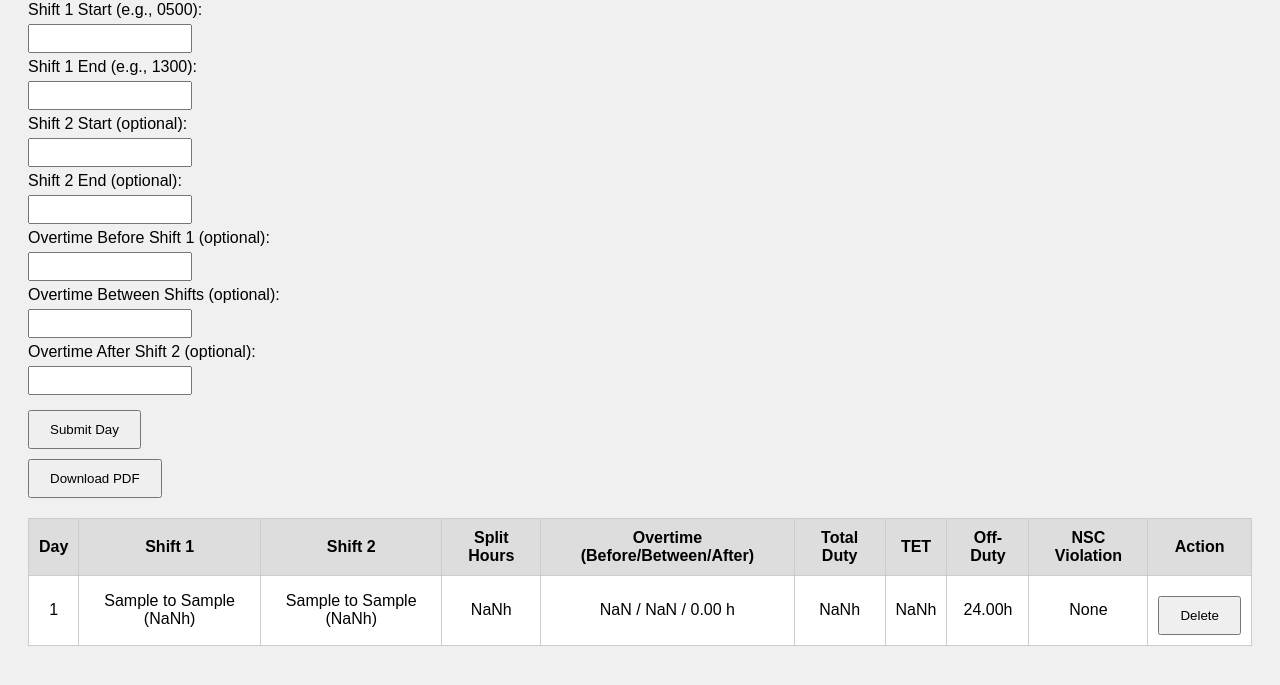
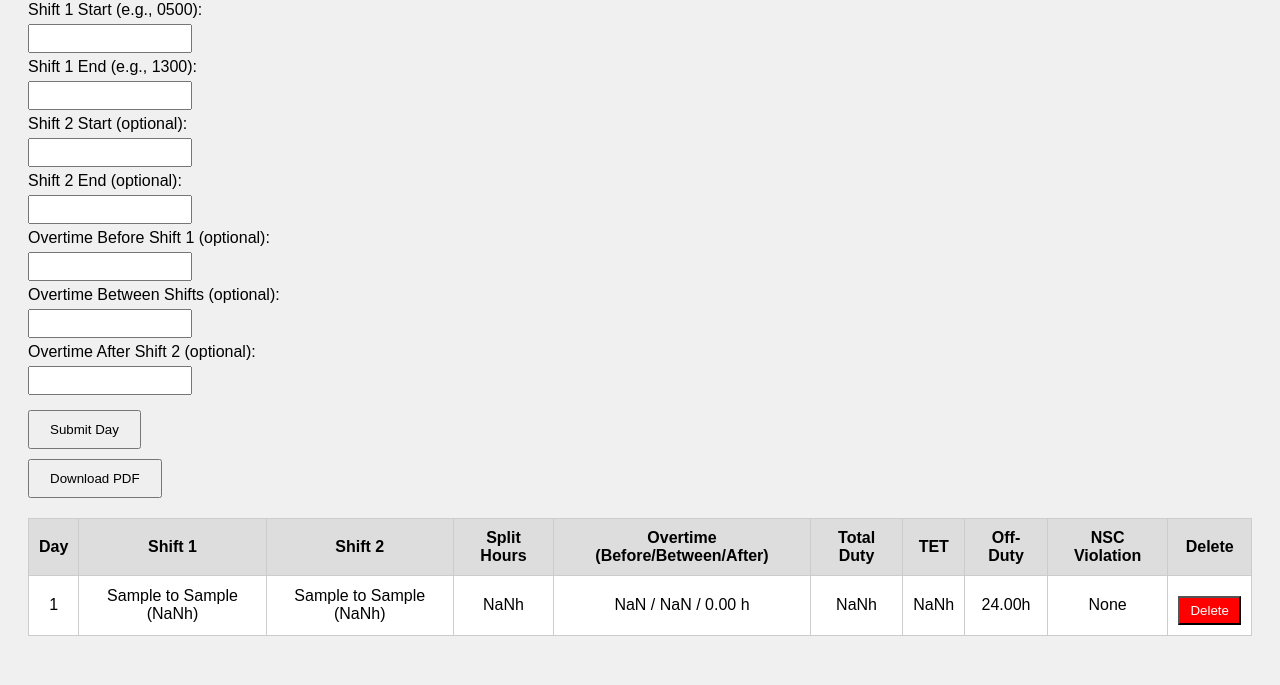
Before and after one commit to Gurkawal/NSC-HOURS-CALCULATOR, a plain HTML site: page index.html in a window 1280 px wide. Both pictures are taken after typing "Sample", "Sample", "Sample", "Sample", "Sample", "Sample" into the empty fields and a click on the button "Submit Day". Shown: the part 107-792 px from the top of the page. Drawn offline with nearby package versions, Linux system fonts and the light colour scheme.

Commit message:
index.html

```diff
--- a/index.html
+++ b/index.html
@@ -1,5 +1,4 @@
-<!DOCTYPE html>
-<html>
+<!DOCTYPE html><html>
 <head>
   <meta charset="UTF-8">
   <title>NSC Service Hours Calculator</title>
@@ -12,6 +11,7 @@
     table { width: 100%; border-collapse: collapse; margin-top: 20px; background: #fff; }
     th, td { border: 1px solid #ccc; padding: 10px; text-align: center; }
     th { background-color: #ddd; }
+    .delete-btn { background-color: red; color: white; padding: 5px 10px; cursor: pointer; }
   </style>
   <script src="https://cdnjs.cloudflare.com/ajax/libs/jspdf/2.5.1/jspdf.umd.min.js"></script>
   <script src="https://html2canvas.hertzen.com/dist/html2canvas.min.js"></script>
@@ -28,9 +28,7 @@
     <label>Overtime After Shift 2 (optional): <input type="text" id="otAfter"></label>
     <button type="submit">Submit Day</button>
   </form>
-  <button onclick="downloadPDF()">Download PDF</button>
-
-  <table id="results">
+  <button onclick="downloadPDF()">Download PDF</button>  <table id="results">
     <thead>
       <tr>
         <th>Day</th>
@@ -42,132 +40,109 @@
         <th>TET</th>
         <th>Off-Duty</th>
         <th>NSC Violation</th>
-        <th>Action</th>
+        <th>Delete</th>
       </tr>
     </thead>
     <tbody></tbody>
-  </table>
+  </table>  <script>
+    const form = document.getElementById("nscForm");
+    const tbody = document.querySelector("#results tbody");
+    let entries = [];
+    let lastEnd = null;
+    let totalOffDuty = 0;
+    let rolling7 = [];
 
-<script>
-let lastDayEnd = null;
-let sevenDayWindow = [];
-let totalOffDutyAccumulated = 0;
-let records = [];
+    const timeToMinutes = time => {
+      if (!time) return null;
+      let t = parseInt(time);
+      let h = Math.floor(t / 100), m = t % 100;
+      return h * 60 + m;
+    };
 
-function timeToMinutes(timeStr) {
-  if (!timeStr) return null;
-  let time = parseInt(timeStr);
-  let hour = Math.floor(time / 100);
-  let minutes = time % 100;
-  return hour * 60 + minutes;
+    const minutesToHours = min => (min / 60).toFixed(2);
+    const duration = (start, end) => {
+      let s = timeToMinutes(start), e = timeToMinutes(end);
+      if (s == null || e == null) return 0;
+      if (e < s) e += 1440;
+      return e - s;
+    };
+
+    form.addEventListener("submit", function(e) {
+      e.preventDefault();
+
+      const s1s = form.shift1Start.value.trim();
+      const s1e = form.shift1End.value.trim();
+      const s2s = form.shift2Start.value.trim();
+      const s2e = form.shift2End.value.trim();
+      const ot1 = form.otBefore.value.trim();
+      const ot2 = form.otBetween.value.trim();
+      const ot3 = form.otAfter.value.trim();
+
+      const shift1M = duration(s1s, s1e);
+      const shift2M = s2s && s2e ? duration(s2s, s2e) : 0;
+      const splitM = s2s ? duration(s1e, s2s) : 0;
+      const otBM = ot1 && s1s ? duration(ot1, s1s) : 0;
+      const otBtM = s1e && ot2 ? duration(s1e, ot2) : 0;
+      const otAM = (s2e || s1e) && ot3 ? duration(s2e || s1e, ot3) : 0;
+      const otTotal = otBM + otBtM + otAM;
+      const dutyM = shift1M + shift2M + otTotal;
+      const tet = s2e ? duration(s1s, s2e) : shift1M;
+
+      let offDuty = 1440;
+      if (lastEnd !== null) {
+        let nextStart = timeToMinutes(s1s);
+        if (nextStart < lastEnd) nextStart += 1440;
+        offDuty = nextStart - lastEnd;
+        totalOffDuty += offDuty;
       }
 
-function minutesToHours(mins) {
-  return (mins / 60).toFixed(2);
+      if (totalOffDuty >= 2160) {
+        rolling7 = [];
+        totalOffDuty = 0;
       }
 
-function duration(start, end) {
-  if (!start || !end) return 0;
-  let s = timeToMinutes(start);
-  let e = timeToMinutes(end);
-  if (e < s) e += 1440;
-  return e - s;
-}
+      lastEnd = timeToMinutes(s2e || s1e);
+      rolling7.push(dutyM / 60);
+      if (rolling7.length > 7) rolling7.shift();
 
-function isCycleReset(offDutyMinutes) {
-  return offDutyMinutes >= 2160; // 36 hrs
-}
+      const day = entries.length + 1;
+      let violations = [];
+      if (dutyM / 60 > 14) violations.push(">14h Duty");
+      if (tet / 60 > 16) violations.push("TET >16h");
+      if (offDuty < 480) violations.push("<8h Off-Duty");
+      if (rolling7.reduce((a,b)=>a+b,0) > 70) violations.push(">70h/7d");
 
-function updateTable() {
-  const tbody = document.querySelector("#results tbody");
-  tbody.innerHTML = "";
-  sevenDayWindow = [];
-  lastDayEnd = null;
-  totalOffDutyAccumulated = 0;
+      const row = document.createElement("tr");
+      row.innerHTML = `
+        <td>${day}</td>
+        <td>${s1s || '-'} to ${s1e || '-'} (${minutesToHours(shift1M)}h)</td>
+        <td>${s2s && s2e ? `${s2s} to ${s2e} (${minutesToHours(shift2M)}h)` : "-"}</td>
+        <td>${minutesToHours(splitM)}h</td>
+        <td>${minutesToHours(otBM)} / ${minutesToHours(otBtM)} / ${minutesToHours(otAM)} h</td>
+        <td>${minutesToHours(dutyM)}h</td>
+        <td>${minutesToHours(tet)}h</td>
+        <td>${minutesToHours(offDuty)}h</td>
+        <td>${violations.length ? violations.join(", ") : "None"}</td>
+        <td><button class="delete-btn" onclick="deleteEntry(${entries.length})">Delete</button></td>
+      `;
+      tbody.appendChild(row);
+      entries.push({ row });
+      form.reset();
+    });
 
-  records.forEach((rec, index) => {
-    let offDuty = 1440;
-    if (index > 0) {
-      const prevEnd = timeToMinutes(records[index - 1].lastEnd);
-      const startMin = timeToMinutes(rec.shift1Start);
-      if (startMin < prevEnd) startMin += 1440;
-      offDuty = startMin - prevEnd;
-      totalOffDutyAccumulated += offDuty;
-    }
-
-    if (index === 0 || offDuty >= 480) {
-      if (isCycleReset(totalOffDutyAccumulated)) {
-        sevenDayWindow = [];
-        totalOffDutyAccumulated = 0;
-      }
-    }
-
-    const violation = [];
-    if (rec.totalDutyMins / 60 > 14) violation.push("Over 14h duty");
-    if (rec.tet / 60 > 16) violation.push("TET over 16h");
-    if (offDuty < 480 && index > 0) violation.push("Off-duty <8h");
-
-    sevenDayWindow.push(rec.totalDutyMins / 60);
-    if (sevenDayWindow.length > 7) sevenDayWindow.shift();
-    if (sevenDayWindow.reduce((a, b) => a + b, 0) > 70) violation.push(">70h in 7 days");
-
-    const row = `<tr>
-      <td>${index + 1}</td>
-      <td>${rec.shift1Start || "-"} to ${rec.shift1End || "-"} (${minutesToHours(rec.shift1Mins)}h)</td>
-      <td>${rec.shift2Start && rec.shift2End ? `${rec.shift2Start} to ${rec.shift2End} (${minutesToHours(rec.shift2Mins)}h)` : "-"}</td>
-      <td>${minutesToHours(rec.splitMins)}h</td>
-      <td>${minutesToHours(rec.otBeforeMins)} / ${minutesToHours(rec.otBetweenMins)} / ${minutesToHours(rec.otAfterMins)} h</td>
-      <td>${minutesToHours(rec.totalDutyMins)}h</td>
-      <td>${minutesToHours(rec.tet)}h</td>
-      <td>${minutesToHours(offDuty)}h</td>
-      <td>${violation.length ? violation.join(", ") : "None"}</td>
-      <td><button onclick="deleteDay(${index})">Delete</button></td>
-    </tr>`;
-    tbody.insertAdjacentHTML("beforeend", row);
-    rec.lastEnd = rec.shift2End || rec.shift1End;
-    lastDayEnd = timeToMinutes(rec.lastEnd);
+    function deleteEntry(index) {
+      const entry = entries[index];
+      if (!entry) return;
+      entry.row.remove();
+      entries.splice(index, 1);
+      // Recalculate day numbers
+      tbody.innerHTML = '';
+      entries.forEach((e, i) => {
+        const tds = e.row.querySelectorAll("td");
+        tds[0].textContent = i + 1;
+        tbody.appendChild(e.row);
       });
     }
-
-function deleteDay(index) {
-  records.splice(index, 1);
-  updateTable();
-}
-
-document.getElementById('nscForm').addEventListener('submit', function(event) {
-  event.preventDefault();
-
-  const s1s = document.getElementById('shift1Start').value;
-  const s1e = document.getElementById('shift1End').value;
-  const s2s = document.getElementById('shift2Start').value;
-  const s2e = document.getElementById('shift2End').value;
-  const ot1 = document.getElementById('otBefore').value;
-  const ot2 = document.getElementById('otBetween').value;
-  const ot3 = document.getElementById('otAfter').value;
-
-  const shift1Mins = duration(s1s, s1e);
-  const shift2Mins = s2s && s2e ? duration(s2s, s2e) : 0;
-  const splitMins = s2s ? duration(s1e, s2s) : 0;
-
-  const otBeforeMins = ot1 && s1s ? duration(ot1, s1s) : 0;
-  const otBetweenMins = s1e && ot2 ? duration(s1e, ot2) : 0;
-  const otAfterMins = (s2e || s1e) && ot3 ? duration(s2e || s1e, ot3) : 0;
-  const otMins = otBeforeMins + otBetweenMins + otAfterMins;
-
-  const totalDutyMins = shift1Mins + shift2Mins + otMins;
-  const tet = s2e ? duration(s1s, s2e) : shift1Mins;
-
-  records.push({
-    shift1Start: s1s, shift1End: s1e,
-    shift2Start: s2s, shift2End: s2e,
-    shift1Mins, shift2Mins, splitMins,
-    otBeforeMins, otBetweenMins, otAfterMins,
-    totalDutyMins, tet
-  });
-
-  updateTable();
-  document.getElementById('nscForm').reset();
-});
 
     async function downloadPDF() {
       const { jsPDF } = window.jspdf;
@@ -182,6 +157,5 @@ async function downloadPDF() {
       doc.addImage(imgData, "PNG", 10, 20, pdfWidth - 20, pdfHeight);
       doc.save("NSC_Service_Hours.pdf");
     }
-</script>
-</body>
+  </script></body>
 </html>
```
Lines whose indentation alone changed are shown as unchanged.
